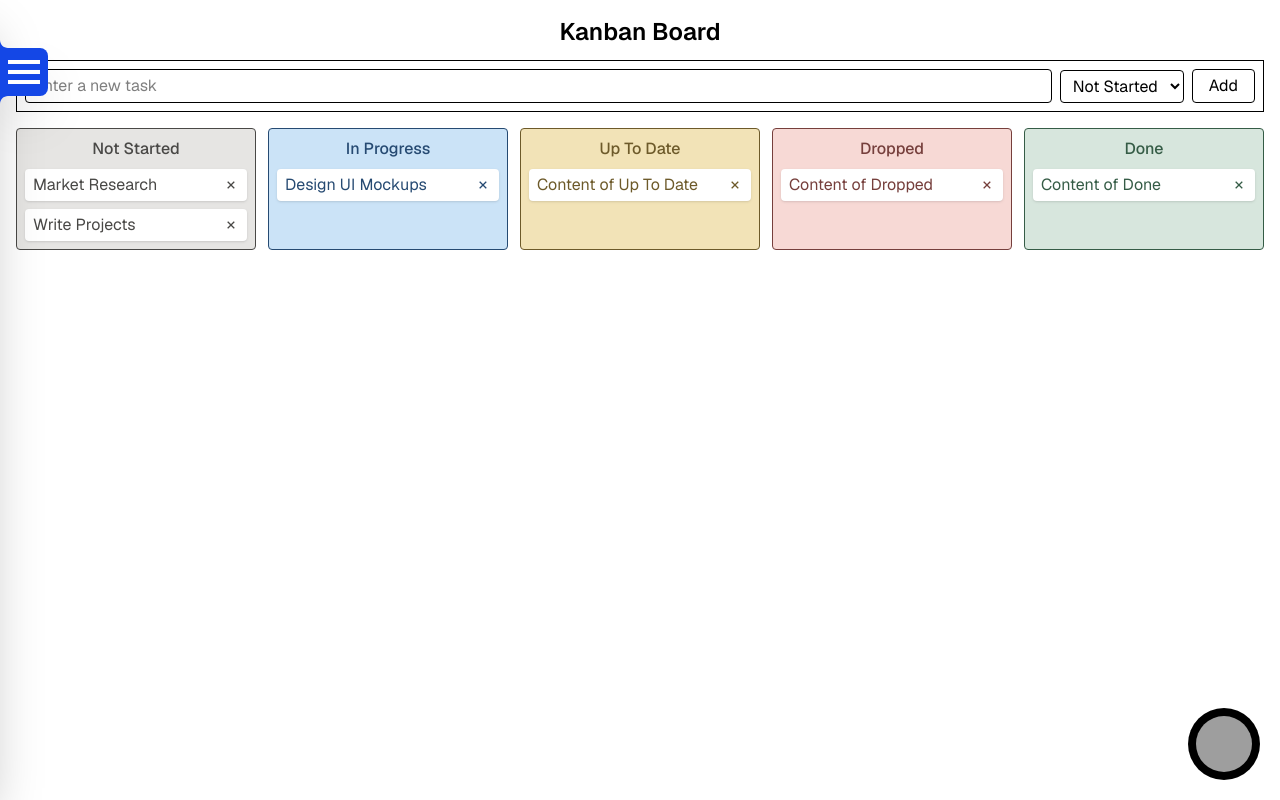
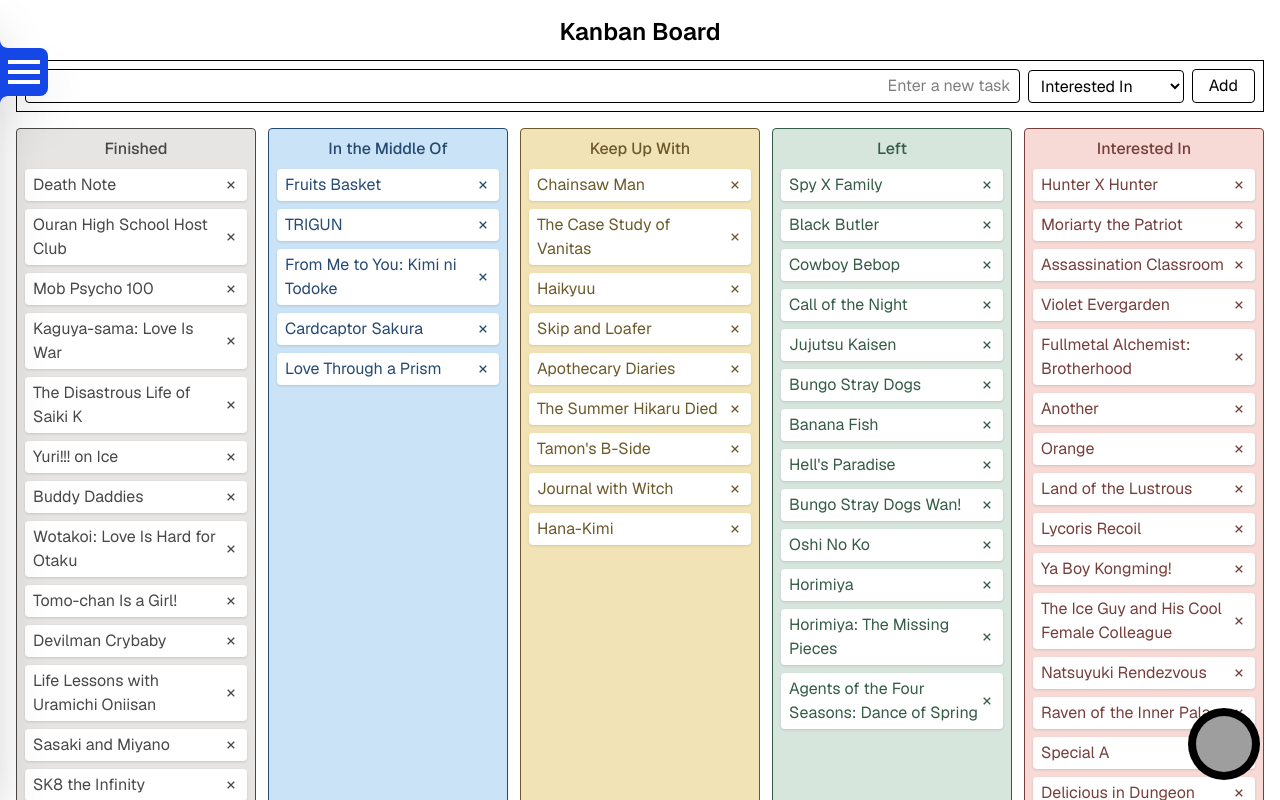
Before and after one commit to SumedhaSinghRathor/random-react-projects, a React (Vite) app: page /kanban-board in a window 1280 px wide. Shown: the top 800 px of the page. Built offline with nearby package versions, Linux system fonts and the light colour scheme; grey boxes are pictures that could not be loaded.

Commit message:
change Kanban Board content

```diff
--- a/src/project/Kanban Board/KanbanBoard.jsx
+++ b/src/project/Kanban Board/KanbanBoard.jsx
@@ -1,34 +1,11 @@
 import { useState } from "react";
+import { animes } from "./anime";
 
 function KanbanBoard() {
-  const [columns, setColumns] = useState({
-    notStarted: {
-      name: "Not Started",
-      items: [
-        { id: 1, content: "Market Research" },
-        { id: 2, content: "Write Projects" },
-      ],
-    },
-    inProgress: {
-      name: "In Progress",
-      items: [{ id: 3, content: "Design UI Mockups" }],
-    },
-    upToDate: {
-      name: "Up To Date",
-      items: [{ id: 4, content: "Content of Up To Date" }],
-    },
-    dropped: {
-      name: "Dropped",
-      items: [{ id: 5, content: "Content of Dropped" }],
-    },
-    done: {
-      name: "Done",
-      items: [{ id: 6, content: "Content of Done" }],
-    },
-  });
+  const [columns, setColumns] = useState(animes);
 
   const [newTask, setNewTask] = useState("");
-  const [activeColumn, setActiveColumn] = useState("notStarted");
+  const [activeColumn, setActiveColumn] = useState("interestedIn");
   const [draggedItem, setDraggedItem] = useState(null);
 
   const addNewTask = () => {
@@ -48,7 +25,7 @@
     const updatedColumns = { ...columns };
 
     updatedColumns[columnId].items = updatedColumns[columnId].items.filter(
-      (item) => item.id !== taskId
+      (item) => item.id !== taskId,
     );
 
     setColumns(updatedColumns);
@@ -75,7 +52,7 @@
 
     // remove from previous column
     updatedColumns[fromColumn].items = updatedColumns[fromColumn].items.filter(
-      (i) => i.id !== item.id
+      (i) => i.id !== item.id,
     );
 
     // add to new column
@@ -86,23 +63,23 @@
   };
 
   const columnStyles = {
-    notStarted: {
+    finished: {
       background: "bg-[#E6E5E3] text-[#494846]",
       border: "border border-[#494846]",
     },
-    inProgress: {
+    inTheMiddleOf: {
       background: "bg-[#CBE3F7] text-[#264A72]",
       border: "border border-[#264A72]",
     },
-    upToDate: {
+    KeepUpWith: {
       background: "bg-[#F2E3B7] text-[#6D5A2A]",
       border: "border border-[#6D5A2A]",
     },
-    done: {
+    left: {
       background: "bg-[#D7E6DD] text-[#355C46]",
       border: "border border-[#355C46]",
     },
-    dropped: {
+    interestedIn: {
       background: "bg-[#F7D9D5] text-[#763F3C]",
       border: "border border-[#763F3C]",
     },
@@ -123,7 +100,7 @@
           value={newTask}
           onChange={(e) => setNewTask(e.target.value)}
           placeholder="Enter a new task"
-          className="grow px-2 py-1 border rounded outline-0"
+          className="grow px-2 py-1 border rounded outline-0 text-end"
           onKeyDown={(e) => e.key === "Enter" && addNewTask()}
         />
 
--- /dev/null
+++ b/src/project/Kanban Board/anime.js
@@ -0,0 +1,97 @@
+export const animes = {
+    finished: {
+        name: "Finished",
+        items: [
+            { id: 1, content: "Death Note" },
+            { id: 2, content: "Ouran High School Host Club" },
+            { id: 3, content: "Mob Psycho 100" },
+            { id: 4, content: "Kaguya-sama: Love Is War" },
+            { id: 5, content: "The Disastrous Life of Saiki K" },
+            { id: 6, content: "Yuri!!! on Ice" },
+            { id: 7, content: "Buddy Daddies" },
+            { id: 8, content: "Wotakoi: Love Is Hard for Otaku" },
+            { id: 9, content: "Tomo-chan Is a Girl!" },
+            { id: 10, content: "Devilman Crybaby" },
+            { id: 11, content: "Life Lessons with Uramichi Oniisan" },
+            { id: 12, content: "Sasaki and Miyano" },
+            { id: 13, content: "SK8 the Infinity" },
+            { id: 14, content: "Ooku: The Inner Chambers" },
+            { id: 15, content: "Kamisama Kiss" },
+            { id: 16, content: "Yona of the Dawn" },
+            { id: 17, content: "Princess Jellyfish" },
+            { id: 18, content: "April Showers Bring May Flowers" },
+        ],
+    },
+    inTheMiddleOf: {
+        name: "In the Middle Of",
+        items: [
+            { id: 19, content: "Fruits Basket" },
+            { id: 20, content: "TRIGUN" },
+            { id: 21, content: "From Me to You: Kimi ni Todoke" },
+            { id: 22, content: "Cardcaptor Sakura" },
+            { id: 23, content: "Love Through a Prism" },
+        ],
+    },
+    KeepUpWith: {
+        name: "Keep Up With",
+        items: [
+            { id: 24, content: "Chainsaw Man" },
+            { id: 25, content: "The Case Study of Vanitas" },
+            { id: 26, content: "Haikyuu" },
+            { id: 27, content: "Skip and Loafer" },
+            { id: 28, content: "Apothecary Diaries" },
+            { id: 29, content: "The Summer Hikaru Died" },
+            { id: 30, content: "Tamon's B-Side" },
+            { id: 31, content: "Journal with Witch" },
+            { id: 32, content: "Hana-Kimi" },
+        ],
+    },
+    left: {
+        name: "Left",
+        items: [
+            { id: 33, content: "Spy X Family" },
+            { id: 34, content: "Black Butler" },
+            { id: 35, content: "Cowboy Bebop" },
+            { id: 36, content: "Call of the Night" },
+            { id: 37, content: "Jujutsu Kaisen" },
+            { id: 38, content: "Bungo Stray Dogs" },
+            { id: 39, content: "Banana Fish" },
+            { id: 40, content: "Hell's Paradise" },
+            { id: 41, content: "Bungo Stray Dogs Wan!" },
+            { id: 42, content: "Oshi No Ko" },
+            { id: 43, content: "Horimiya" },
+            { id: 44, content: "Horimiya: The Missing Pieces" },
+            { id: 45, content: "Agents of the Four Seasons: Dance of Spring" },
+        ],
+    },
+    interestedIn: {
+        name: "Interested In",
+        items: [
+            { id: 46, content: "Hunter X Hunter" },
+            { id: 47, content: "Moriarty the Patriot" },
+            { id: 48, content: "Assassination Classroom" },
+            { id: 49, content: "Violet Evergarden" },
+            { id: 50, content: "Fullmetal Alchemist: Brotherhood" },
+            { id: 51, content: "Another" },
+            { id: 52, content: "Orange" },
+            { id: 53, content: "Land of the Lustrous" },
+            { id: 54, content: "Lycoris Recoil" },
+            { id: 55, content: "Ya Boy Kongming!" },
+            { id: 56, content: "The Ice Guy and His Cool Female Colleague" },
+            { id: 57, content: "Natsuyuki Rendezvous" },
+            { id: 58, content: "Raven of the Inner Palace" },
+            { id: 59, content: "Special A" },
+            { id: 60, content: "Delicious in Dungeon" },
+            { id: 61, content: "Code Geass: Lelouch of the Rebellion" },
+            { id: 62, content: "X / 1999" },
+            { id: 63, content: "Lovely ★ Complex" },
+            { id: 64, content: "Monthly Girls' Nozaki-kun" },
+            { id: 65, content: "Chihayafuru" },
+            { id: 66, content: "Jaadugar: A Witch in Mongolia" },
+            { id: 67, content: "Champignon Witch" },
+            { id: 68, content: "Natsume's Book of Friends" },
+            { id: 69, content: "This Monster Wants to Eat Me" },
+            { id: 70, content: "7th Time Loop: The Villainess Enjoys a Carefree Life Married to Her Worst Enemy!" },
+        ],
+    },
+}
```
